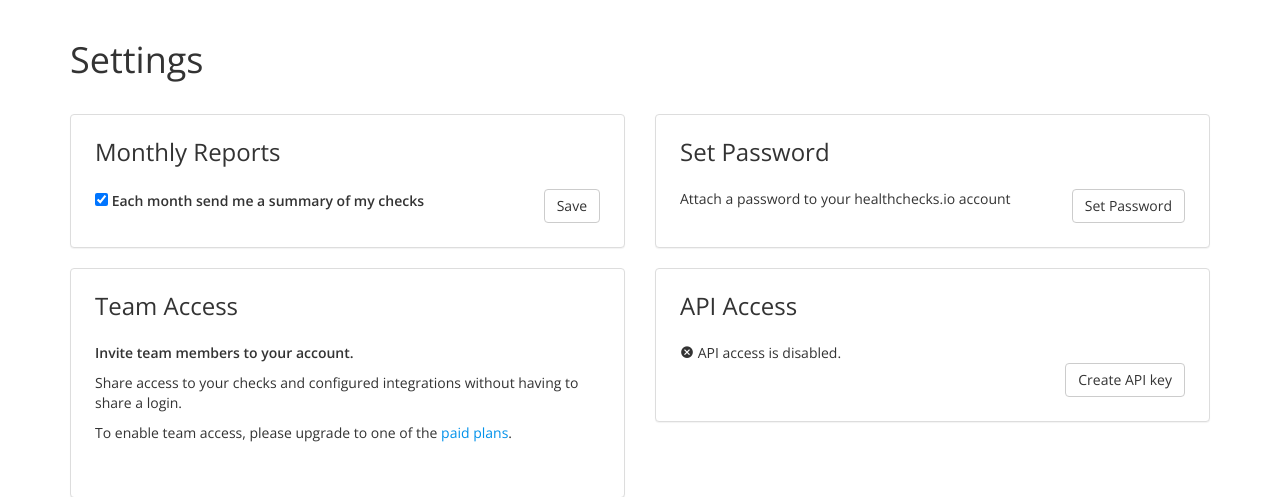
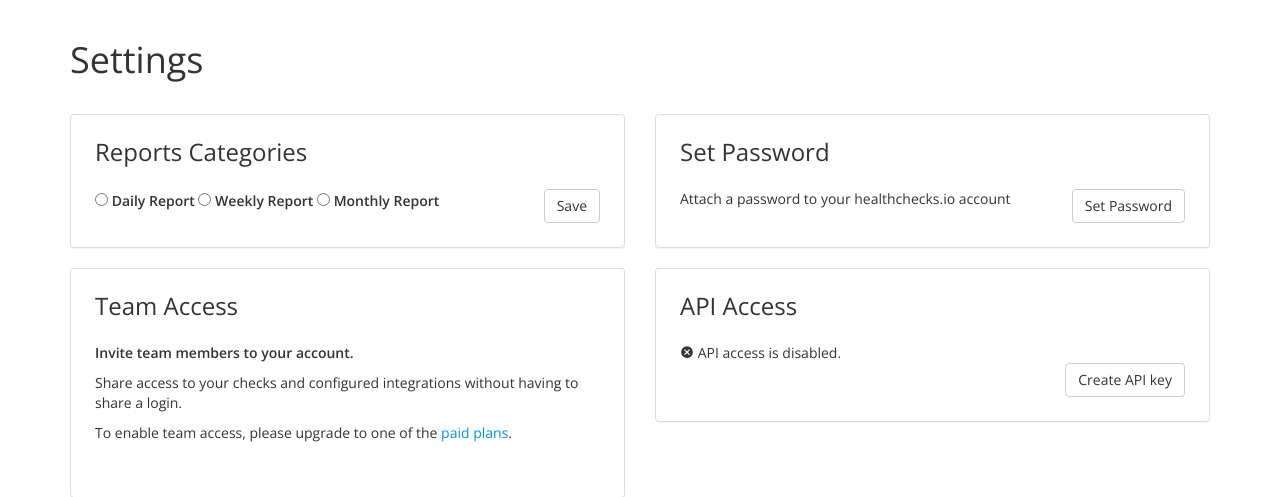
Before and after one commit to andela/-Healthchecks_BauMeister-, a Django app: page /accounts/profile/ in a window 1280 px wide. Shown: the part 82-579 px from the top of the page. Run offline with Django 3.2, Linux system fonts and the light colour scheme; the visitor is signed in with stand-in values (Sample User, id 1); data comes from the database, SQL or seed files in the repository; data that the repository does not hold is empty; some libraries are stand-ins or nearby versions; some web fonts are replaced.

Commit message:
[Feature #141392725] Configure periodic reports: daily, weekly and monthly

```diff
--- a/hc/accounts/models.py
+++ b/hc/accounts/models.py
@@ -2,7 +2,6 @@ import base64
 import os
 import uuid
 from datetime import timedelta
-
 from django.conf import settings
 from django.contrib.auth.hashers import make_password
 from django.contrib.auth.models import User
@@ -19,7 +18,7 @@ class Profile(models.Model):
     team_name = models.CharField(max_length=200, blank=True)
     team_access_allowed = models.BooleanField(default=False)
     next_report_date = models.DateTimeField(null=True, blank=True)
-    reports_allowed = models.BooleanField(default=True)
+    reports_allowed = models.CharField(max_length=1, default="0")
     ping_log_limit = models.IntegerField(default=100)
     token = models.CharField(max_length=128, blank=True)
     api_key = models.CharField(max_length=128, blank=True)
@@ -54,9 +53,21 @@ class Profile(models.Model):
         self.save()
 
     def send_report(self):
-        # reset next report date first:
+        report_period = ""
         now = timezone.now()
-        self.next_report_date = now + timedelta(days=30)
+
+        if self.reports_allowed == '1':
+            self.next_report_date = now + timedelta(days=1)
+            report_period = 'Daily'
+
+        elif self.reports_allowed == '2':
+            self.next_report_date = now + timedelta(days=7)
+            report_period = 'Weekly'
+
+        else:
+            self.reports_allowed == '3'
+            self.next_report_date = now + timedelta(days=30)
+            report_period = 'Monthly'
         self.save()
 
         token = signing.Signer().sign(uuid.uuid4())
@@ -66,7 +77,8 @@ class Profile(models.Model):
         ctx = {
             "checks": self.user.check_set.order_by("created"),
             "now": now,
-            "unsub_link": unsub_link
+            "unsub_link": unsub_link,
+            "report_period": report_period
         }
 
         emails.report(self.user.email, ctx)
--- a/hc/accounts/views.py
+++ b/hc/accounts/views.py
@@ -156,7 +156,7 @@ def profile(request):
         elif "update_reports_allowed" in request.POST:
             form = ReportSettingsForm(request.POST)
             if form.is_valid():
-                profile.reports_allowed = form.cleaned_data["reports_allowed"]
+                profile.reports_allowed = request.POST.get("reports_allowed", '0')
                 profile.save()
                 messages.success(request, "Your settings have been updated!")
         elif "invite_team_member" in request.POST:
@@ -253,7 +253,7 @@ def unsubscribe_reports(request, username):
         return HttpResponseBadRequest()
 
     user = User.objects.get(username=username)
-    user.profile.reports_allowed = False
+    user.profile.reports_allowed = "0"
     user.profile.save()
 
     return render(request, "accounts/unsubscribed.html")
--- a/templates/accounts/profile.html
+++ b/templates/accounts/profile.html
@@ -24,13 +24,30 @@
             <div class="panel-body settings-block">
                 <form method="post">
                     {% csrf_token %}
-                    <h2>Monthly Reports</h2>
+                    <h2>Reports Categories</h2>
                     <label>
                         <input
                             name="reports_allowed"
-                            type="checkbox"
-                            {% if profile.reports_allowed %} checked {% endif %}>
-                        Each month send me a summary of my checks
+                            type="radio"
+                            value = "1"
+                            {% if profile.reports_allowed == "1" %} checked {% endif %}>
+                        Daily Report
+                    </label>
+                    <label>
+                        <input
+                            name="reports_allowed"
+                            type="radio"
+                            value = "2"
+                            {% if profile.reports_allowed == "2" %} checked {% endif %}>
+                        Weekly Report
+                    </label>
+                    <label>
+                        <input
+                            name="reports_allowed"
+                            type="radio"
+                            value = "3"
+                            {% if profile.reports_allowed == "3" %} checked {% endif %}>
+                        Monthly Report
                     </label>
                     <button
                         name="update_reports_allowed"
--- a/templates/emails/report-body-html.html
+++ b/templates/emails/report-body-html.html
@@ -4,7 +4,7 @@
 {% block content %}
 
 <h1>Hello,</h1>
-<p>This is a monthly report sent by <a href="https://healthchecks.io">healthchecks.io</a>.</p>
+<p>This is a {{report_period}} report sent by <a href="https://healthchecks.io">healthchecks.io</a>.</p>
 
 {% include "emails/summary-html.html" %}
 
--- a/templates/emails/report-body-text.html
+++ b/templates/emails/report-body-text.html
@@ -1,6 +1,6 @@
 Hello,
 
-This is a monthly report sent by healthchecks.io.
+This is a report sent by healthchecks.io.
 
 {% include 'emails/summary-text.html' %}
 
```
Also changed, not shown: hc/api/management/commands/sendreports.py (+2 -6 lines), hc/settings.py (+5 -5 lines).
